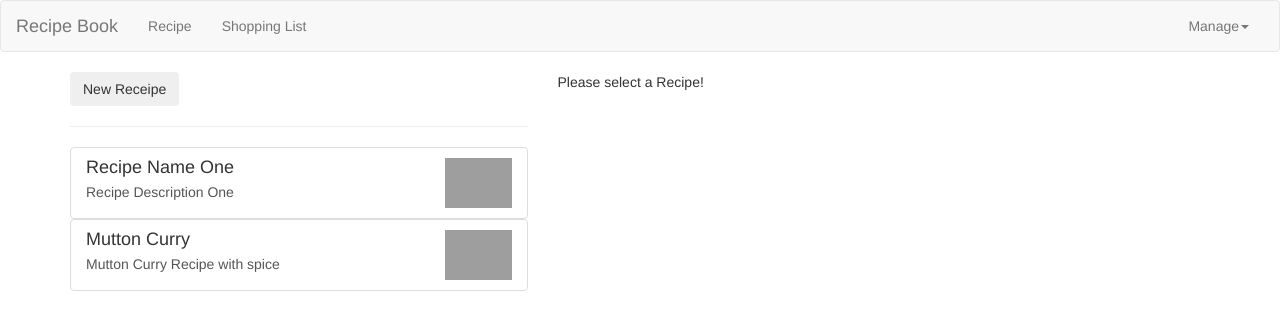
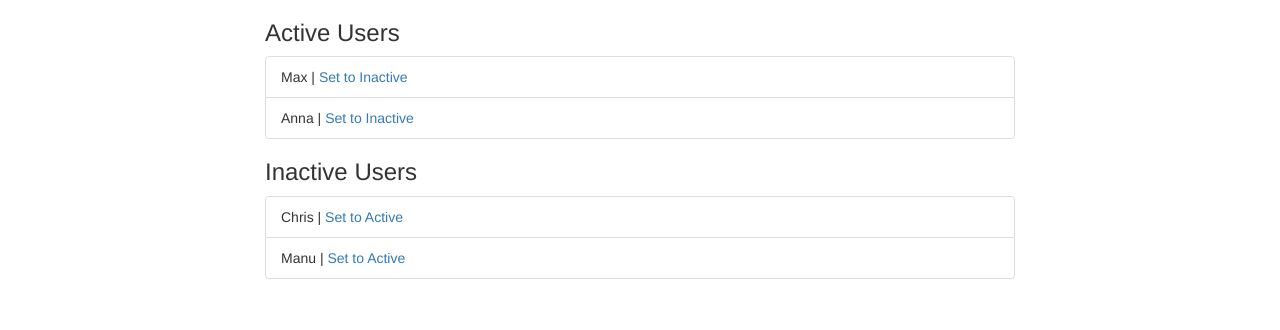
Before and after one commit to m2india/ngCourse, an Angular app: page / in a window 1280 px wide. Shown: the top 330 px of the page. Built offline with nearby package versions, Linux system fonts and the light colour scheme; grey boxes are pictures that could not be loaded.

Commit message:
active inactive user services

```diff
--- /dev/null
+++ b/src/app/active-service/active-service.component.html
@@ -0,0 +1,8 @@
+<h3>Active Users</h3>
+<ul class="list-group">
+  <li
+    class="list-group-item"
+    *ngFor="let user of users; let i = index">
+    {{ user }} | <a href="#" (click)="onSetToInactive(i)">Set to Inactive</a>
+  </li>
+</ul>
--- /dev/null
+++ b/src/app/active-service/active-service.component.ts
@@ -0,0 +1,37 @@
+import { Component, OnInit } from '@angular/core';
+import { UsersService } from '../users.service';
+
+@Component({
+  selector: 'app-active-service',
+  templateUrl: './active-service.component.html',
+  styleUrls: ['./active-service.component.css']
+})
+export class ActiveServiceComponent implements OnInit {
+
+  // users: string[];
+
+  // constructor(private userServices: UsersService){}
+
+  // ngOnInit(): void {
+  //   this.users = this.userServices.activeUsers;
+  // }
+
+  // onSetToInactive(id: number){
+  //   console.log(id);
+  //   // Taking services
+  //   this.userServices.setToInactive(id);
+  // }
+
+  users: string[];
+
+  constructor(private userService: UsersService) {}
+
+  ngOnInit() {
+    this.users = this.userService.activeUsers;
+  }
+
+  onSetToInactive(id: number) {
+    this.userService.setToInactive(id);
+  }
+
+}
--- a/src/app/app.component.html
+++ b/src/app/app.component.html
@@ -1,7 +1,24 @@
 <!-- <app-server></app-server> -->
 <!-- <app-directive-stru></app-directive-stru> -->
 
-<app-header (featureSelected)="onNavigate($event)"></app-header>
+
+
+<div class="container">
+  <div class="row">
+    <div class="col-xs-12 col-md-8 col-md-offset-2">
+      <app-active-service></app-active-service>
+      <app-inactive-service></app-inactive-service>
+    </div>
+    <!--
+      Optimize this app by adding a UsersService which manages the active and inactive users.
+
+      Also add a CounterService which counts the number of active->inactive and inactive->active actions.
+    -->
+  </div>
+</div>
+
+
+<!-- <app-header (featureSelected)="onNavigate($event)"></app-header>
 <div class="container">
   <div class="row">
     <div class="col-md-12">
@@ -9,4 +26,4 @@
       <app-shopping-list *ngIf="loadedFeature !== 'recipe'"></app-shopping-list>
     </div>
   </div>
-</div>
+</div> -->
--- a/src/app/app.module.ts
+++ b/src/app/app.module.ts
@@ -17,6 +17,8 @@
 import { BetterHighlightDirective } from './better-highlight/better-highlight.directive';
 import { UnlessDirective } from './unless.directive';
 import { DropdownDirective } from './shared/dropdown.directive';
+import { InactiveServiceComponent } from './inactive-service/inactive-service.component';
+import { ActiveServiceComponent } from './active-service/active-service.component';
 
 
 @NgModule({
@@ -34,7 +36,9 @@
     BasicHighlightDirective,
     BetterHighlightDirective,
     UnlessDirective,
-    DropdownDirective
+    DropdownDirective,
+    InactiveServiceComponent,
+    ActiveServiceComponent
 
   ],
   imports: [
--- /dev/null
+++ b/src/app/inactive-service/inactive-service.component.html
@@ -0,0 +1,8 @@
+<h3>Inactive Users</h3>
+<ul class="list-group">
+  <li
+    class="list-group-item"
+    *ngFor="let user of users; let i = index">
+    {{ user }} | <a href="#" (click)="onSetToActive(i)">Set to Active</a>
+  </li>
+</ul>
--- /dev/null
+++ b/src/app/inactive-service/inactive-service.component.ts
@@ -0,0 +1,22 @@
+import { Component, OnInit } from '@angular/core';
+import { UsersService } from '../users.service';
+
+@Component({
+  selector: 'app-inactive-service',
+  templateUrl: './inactive-service.component.html',
+  styleUrls: ['./inactive-service.component.css']
+})
+export class InactiveServiceComponent implements OnInit {
+  users: string [];
+
+  constructor( private userServices: UsersService ){}
+  ngOnInit() {
+    this.users = this.userServices.inactiveUsers;
+  }
+
+  onSetToActive(id:number){
+    console.log("id", id);
+    this.userServices.setToActive(id);
+  }
+
+}
--- /dev/null
+++ b/src/app/users.service.ts
@@ -0,0 +1,26 @@
+import { Injectable } from '@angular/core';
+
+@Injectable({
+  providedIn: 'root'
+})
+export class UsersService {
+
+  activeUsers = ['Max', 'Anna'];
+  inactiveUsers = ['Chris', 'Manu'];
+
+  constructor() { }
+
+  setToInactive(id:number){
+    //console.log("user services active", id);
+    this.inactiveUsers.push(this.activeUsers[id]);
+    this.activeUsers.splice(id, 1);
+  }
+
+  setToActive(id:number){
+    this.activeUsers.push(this.inactiveUsers[id]);
+    this.inactiveUsers.splice(id, 1);
+  }
+
+
+
+}
```
Also changed, not shown: src/app/active-service/active-service.component.css (added), src/app/inactive-service/inactive-service.component.css (added), 2 other files (tests, documents, lock files or other folders).
